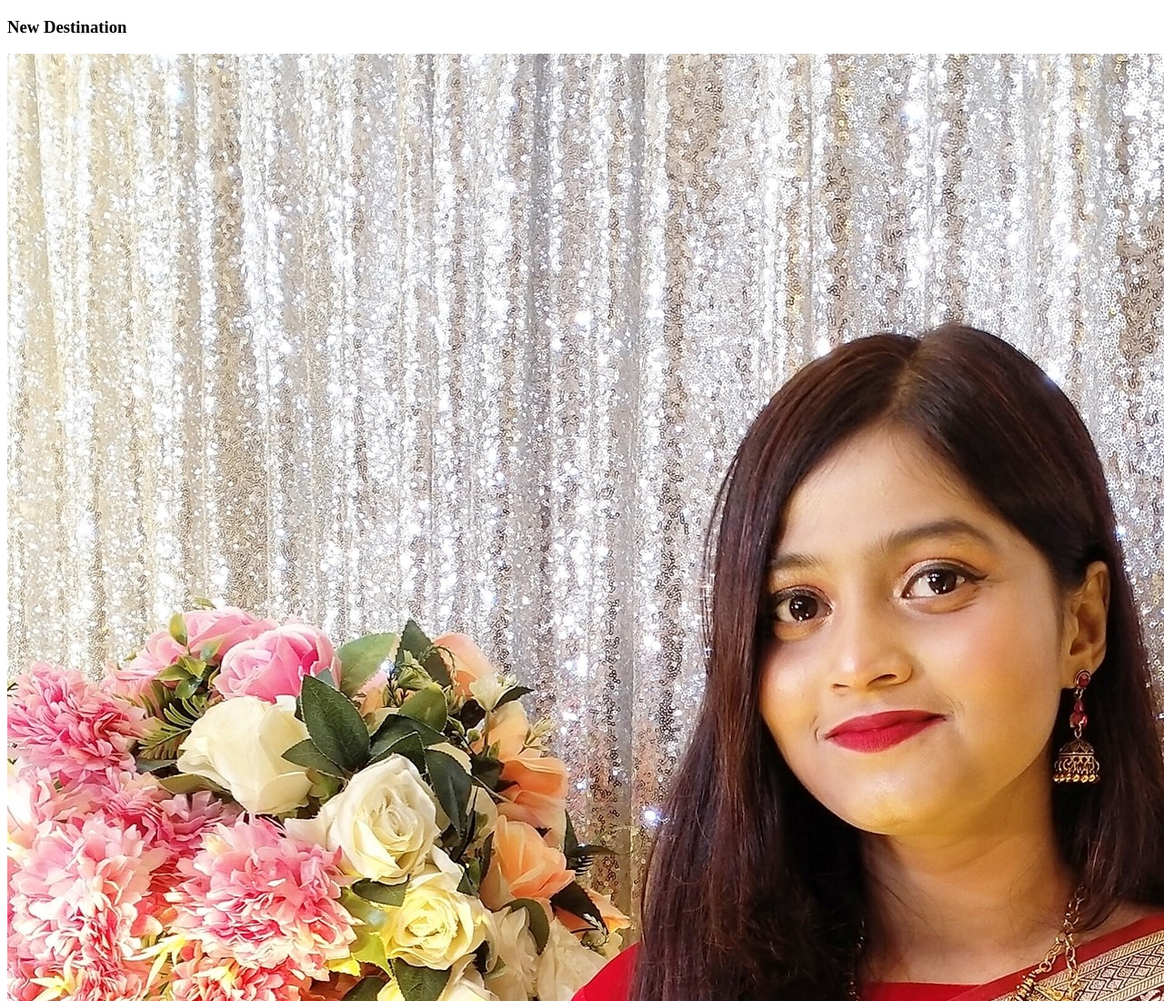
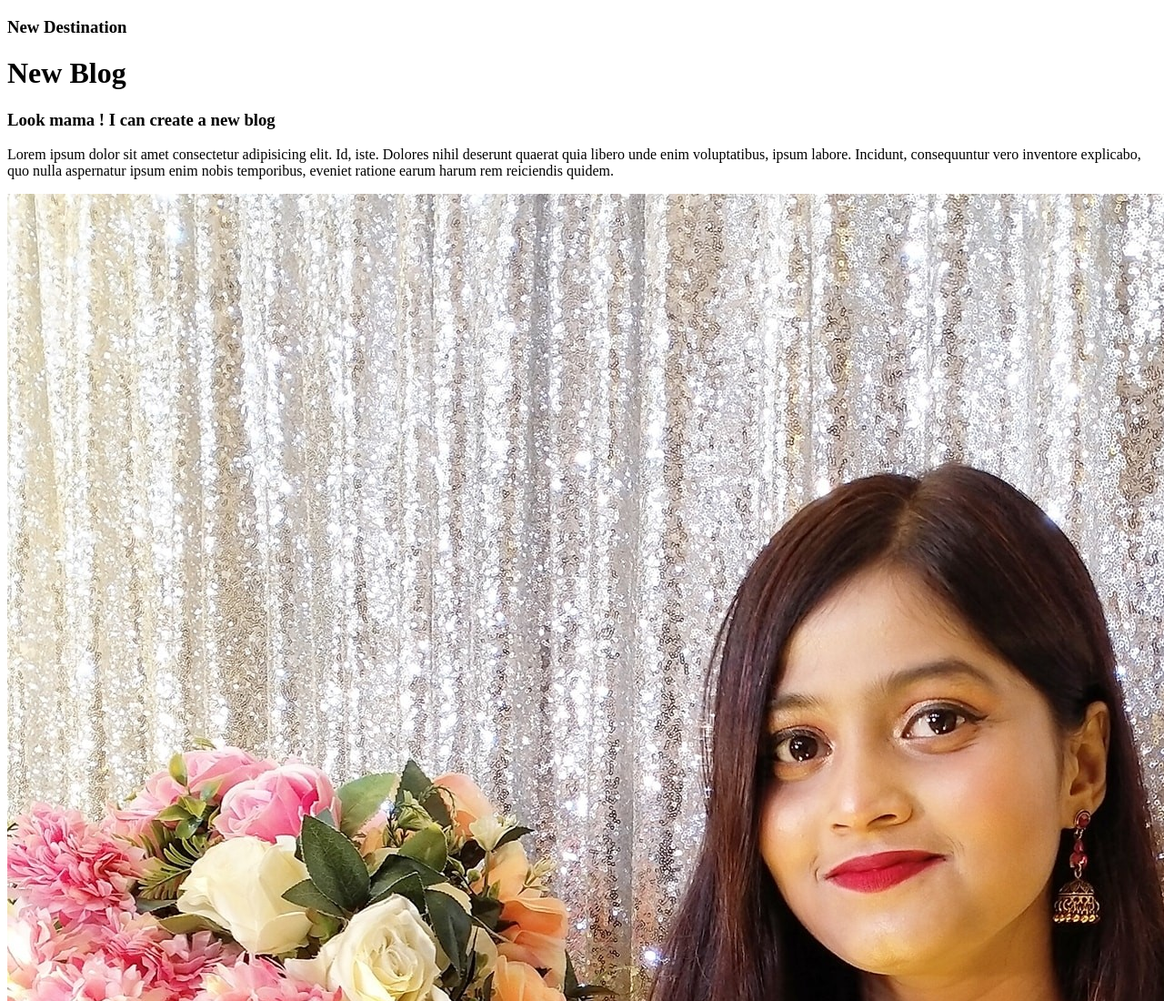
Before and after one commit to Sanzida-Alam-Sinthia/my-third-repo, a plain HTML site: page index.html in a window 1280 px wide. Shown: the top 1100 px of the page at 91% size. Drawn offline with Linux system fonts and the light colour scheme.

Commit message:
new blog addef

```diff
--- a/index.html
+++ b/index.html
@@ -8,6 +8,11 @@
 </head>
 <body>
     <h3> New Destination</h3>
+    <div>
+        <h1> New Blog</h1>
+        <h3>Look mama ! I can create a new blog</h3>
+        <p>Lorem ipsum dolor sit amet consectetur adipisicing elit. Id, iste. Dolores nihil deserunt quaerat quia libero unde enim voluptatibus, ipsum labore. Incidunt, consequuntur vero inventore explicabo, quo nulla aspernatur ipsum enim nobis temporibus, eveniet ratione earum harum rem reiciendis quidem.</p>
+    </div>
     <img src="ami.jpg" alt="">
 </body>
 </html>
```
